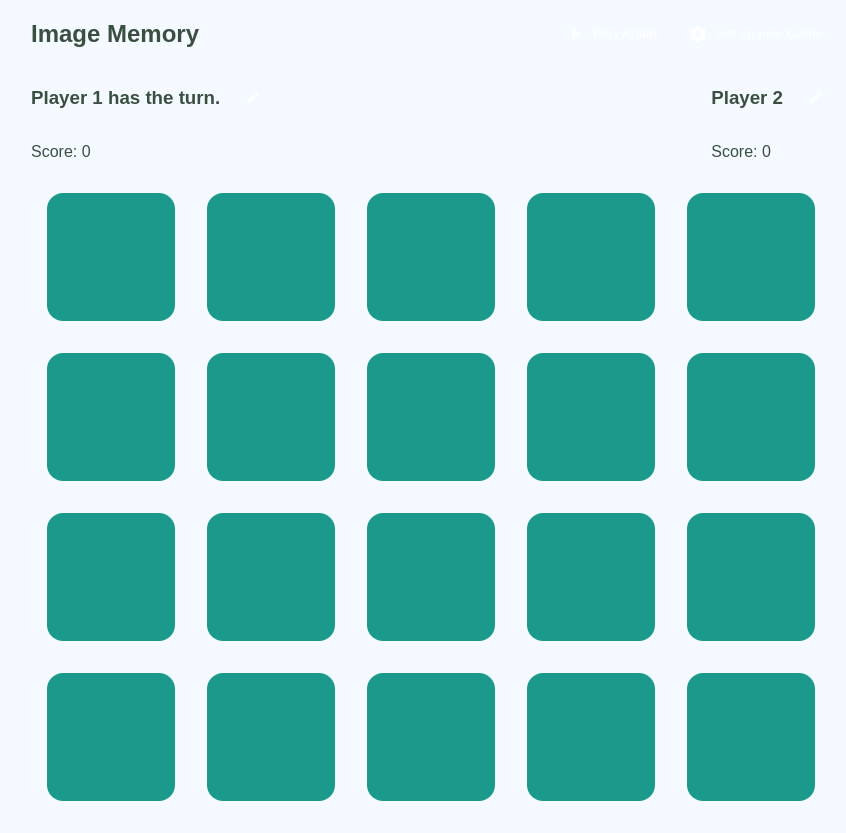
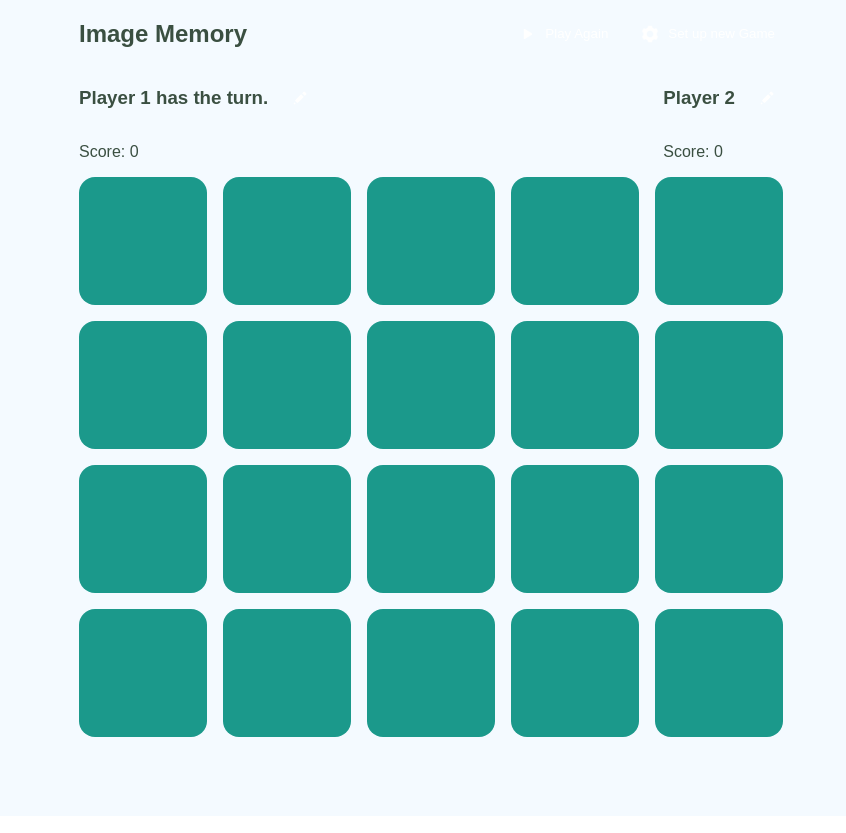
Before and after one commit to allokz/react--sound-memory, a React (Create React App) app: page / in a window 1280 px wide. Both pictures are taken after a click on the button "Start new Game". Shown: the whole page, without its empty margins (209-1055 px from the left). Built offline with nearby package versions, Linux system fonts and the light colour scheme.

Commit message:
switch card margin to grid gaps
remove margin from card component, instead use column and row gaps in grid

```diff
--- a/src/Components/Card/Card.css
+++ b/src/Components/Card/Card.css
@@ -2,7 +2,6 @@
     width: 8rem;
     height: 8rem;
     border-radius: 1rem;
-    margin: 1rem;
     box-sizing: border-box;
 }
 
--- a/src/Components/MemoryImages/MemoryImages.css
+++ b/src/Components/MemoryImages/MemoryImages.css
@@ -99,5 +99,7 @@
 
 #cards {
     display: grid;
+    column-gap: 1rem;
+    row-gap: 1rem;
     grid-template-columns: repeat(5, 1fr);
 }
```
